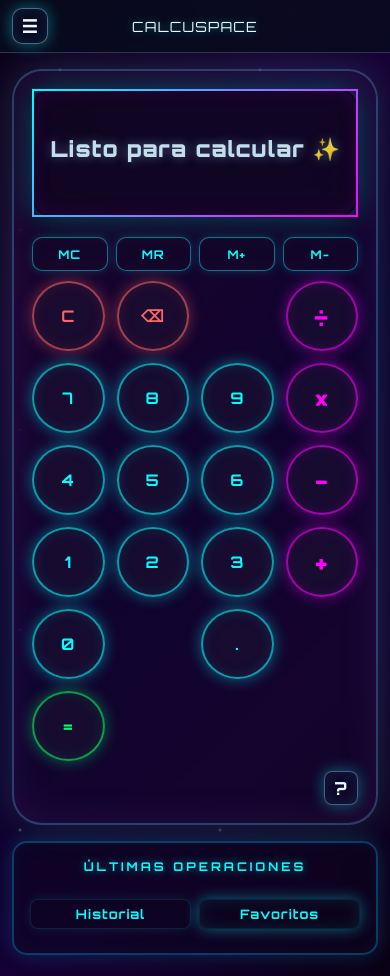
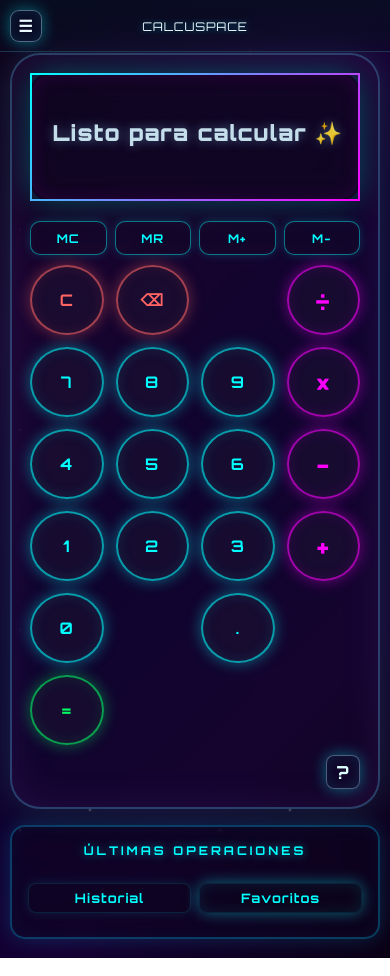
Before and after one commit to JessicaNoLimit/calcuspace, a plain HTML site: page index.html in a window 390 px wide. Drawn offline with Linux system fonts and the light colour scheme.

Commit message:
📱 Mobile layout fix2: header + scroll + history abajo

```diff
--- a/style.css
+++ b/style.css
@@ -1116,9 +1116,71 @@
     }
 }
 
+@media (max-width: 600px) {
+    body {
+        padding-top: calc(58px + env(safe-area-inset-top, 0px));
+        padding-right: 10px;
+        padding-bottom: 14px;
+        padding-left: 10px;
+    }
+
+    .top-controls {
+        top: 0;
+        left: 0;
+        right: 0;
+        height: calc(52px + env(safe-area-inset-top, 0px));
+        padding-top: calc(6px + env(safe-area-inset-top, 0px));
+        padding-right: 10px;
+        padding-bottom: 6px;
+        padding-left: 10px;
+        background:
+            linear-gradient(180deg, rgba(8, 14, 34, 0.88) 0%, rgba(8, 14, 34, 0.62) 70%, rgba(8, 14, 34, 0.3) 100%);
+        border-bottom: 1px solid rgba(120, 210, 255, 0.2);
+        backdrop-filter: blur(8px);
+        overflow: visible;
+    }
+
+    .mobile-topbar {
+        grid-template-columns: 32px 1fr 32px;
+        min-height: 40px;
+        gap: 8px;
+    }
+
+    .mobile-menu-btn {
+        width: 32px;
+        height: 32px;
+        border-radius: 9px;
+        font-size: 16px;
+    }
+
+    .mobile-title {
+        font-size: 12px;
+        letter-spacing: 0.8px;
+        white-space: nowrap;
+        overflow: hidden;
+        text-overflow: ellipsis;
+    }
+
+    .top-controls-menu {
+        margin-top: 6px;
+        gap: 8px;
+    }
+
+    .top-controls .theme-toggle,
+    .top-controls .sound-toggle,
+    .top-controls .mobile-help-shortcut {
+        width: 34px;
+        height: 34px;
+        min-width: 34px;
+    }
+}
+
 @media (max-height: 750px) and (max-width: 480px) {
     body {
-        padding: 15px;
+        padding-top: calc(58px + env(safe-area-inset-top, 0px));
+        padding-right: 10px;
+        padding-bottom: 12px;
+        padding-left: 10px;
     }
 
     .layout {
```
